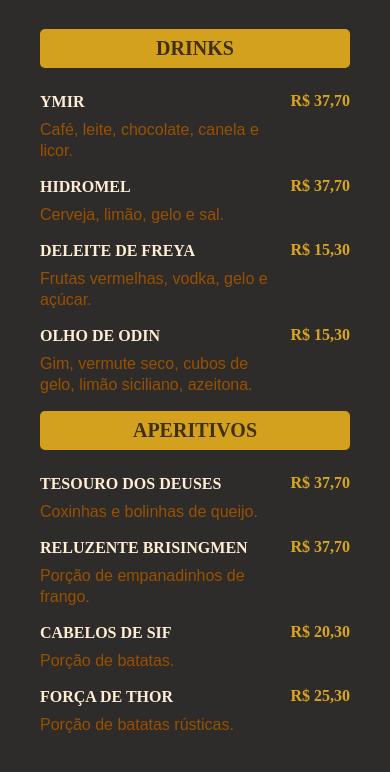
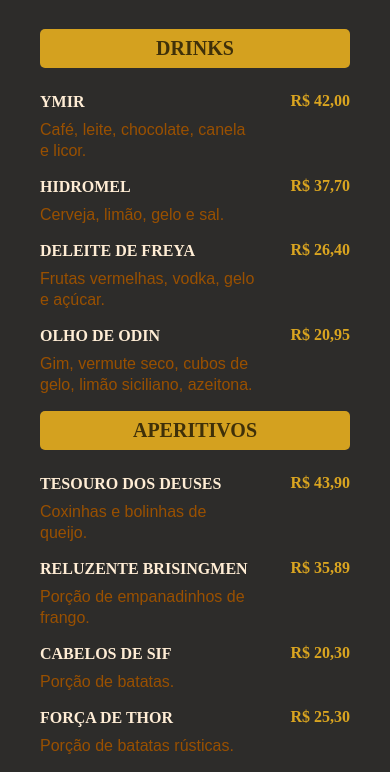
Before and after one commit to keuoh/maratona-explorer-3.0, a plain HTML site: page index.html in a window 390 px wide. Shown: the part 87-859 px from the top of the page. Drawn offline with Linux system fonts and the light colour scheme; a web font is replaced by a local one.

Commit message:
fix: ajusted layout mobile

```diff
--- a/index.html
+++ b/index.html
@@ -28,7 +28,7 @@
             <h3>Ymir</h3>
             <p>Café, leite, chocolate, canela e licor.</p>
           </div>
-          <strong class="price">R$ 37,70</strong>
+          <strong class="price">R$ 42,00</strong>
         </li>
         <li>
           <div class="details">
@@ -42,14 +42,14 @@
             <h3>Deleite de Freya</h3>
             <p>Frutas vermelhas, vodka, gelo e açúcar.</p>
           </div>
-          <strong class="price">R$ 15,30</strong>
+          <strong class="price">R$ 26,40</strong>
         </li>
         <li>
           <div class="details">
             <h3>Olho de Odin</h3>
             <p>Gim, vermute seco, cubos de gelo, limão siciliano, azeitona.</p>
           </div>
-          <strong class="price">R$ 15,30</strong>
+          <strong class="price">R$ 20,95</strong>
         </li>
       </ul>
     </section>
@@ -62,14 +62,14 @@
             <h3>Tesouro dos deuses</h3>
             <p>Coxinhas e bolinhas de queijo.</p>
           </div>
-          <strong class="price">R$ 37,70</strong>
+          <strong class="price">R$ 43,90</strong>
         </li>
         <li>
           <div class="details">
             <h3>Reluzente Brisingmen</h3>
             <p>Porção de empanadinhos de frango.</p>
           </div>
-          <strong class="price">R$ 37,70</strong>
+          <strong class="price">R$ 35,89</strong>
         </li>
         <li>
           <div class="details">
--- a/styles.css
+++ b/styles.css
@@ -83,7 +83,7 @@ ul li {
 }
 
 li .details {
-  max-width: 240px;
+  max-width: 215px;
 }
 
 .details h3 {
```
